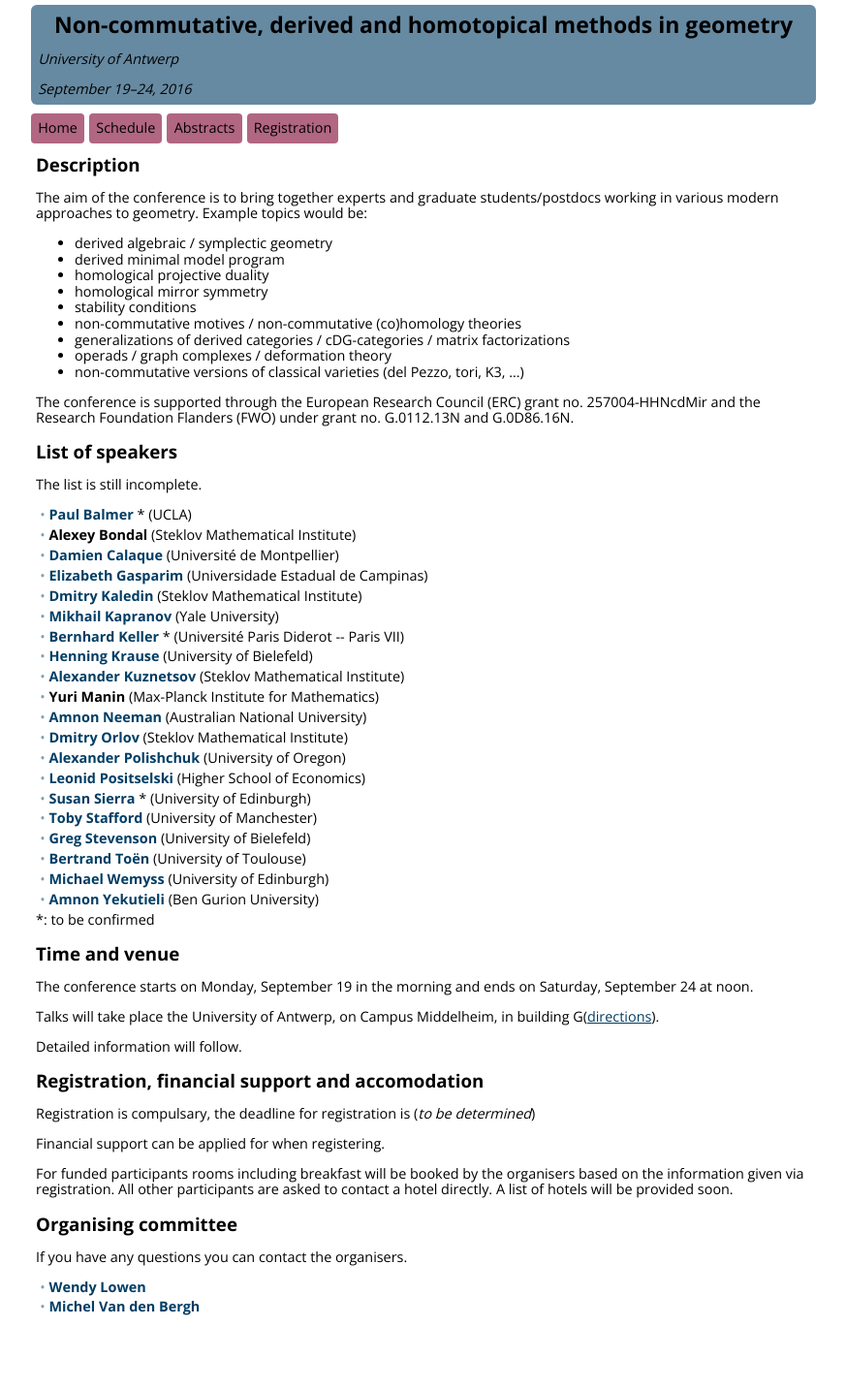
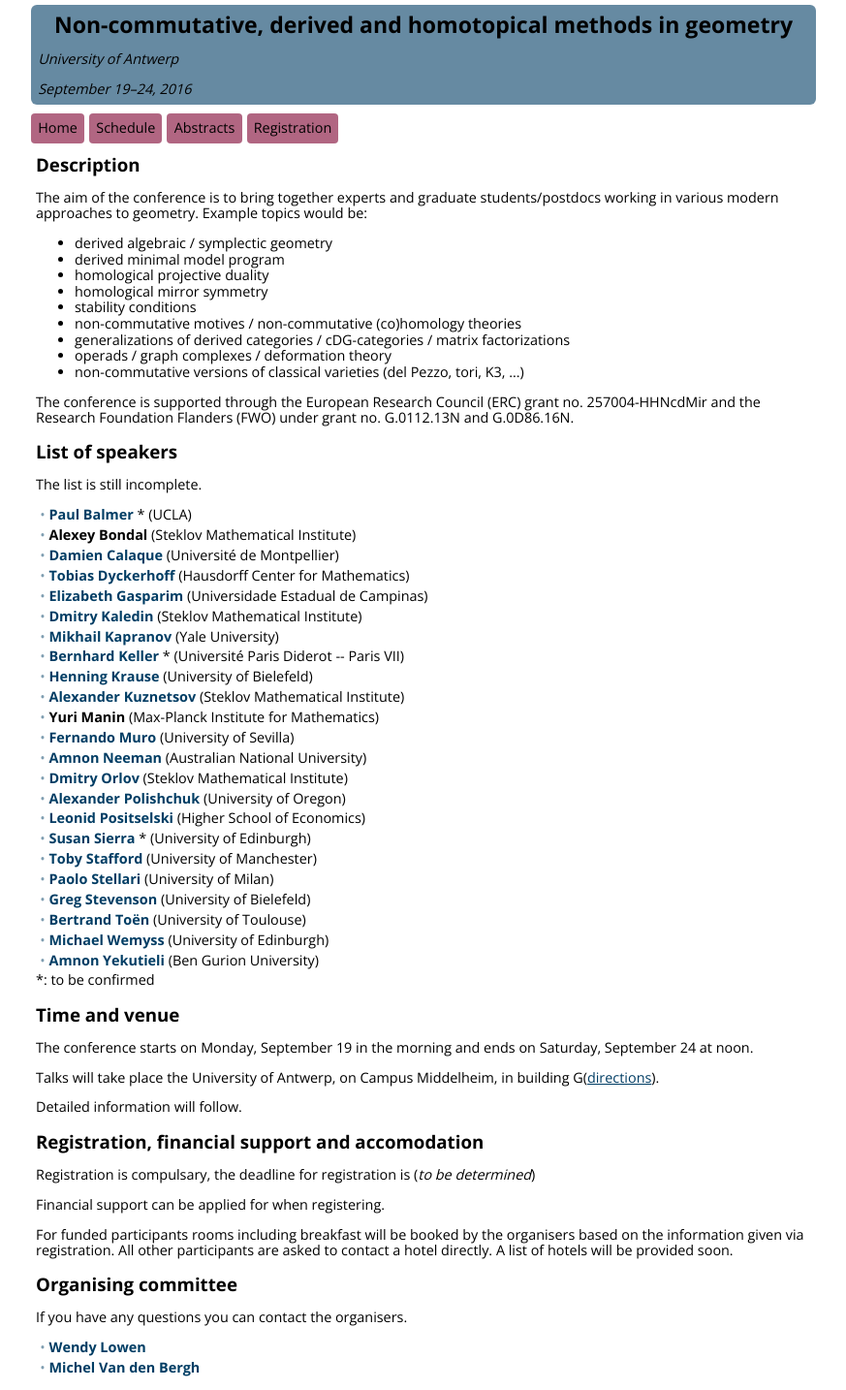
Before and after one commit to ncag-info/antwerp-2016, a Jekyll site: the page built from index.html, in a window 1280 px wide. Shown: the whole page at 97% size, without its empty margins (203-1076 px from the left). Built offline with Jekyll 4.4.1, drawn with Linux system fonts in a browser that asks for light colours; nearby versions of some CDN libraries; library files that are not in the unit come from our copies; before the commit the page ends 1371 px from its top, so only the background shows below that.

Commit message:
More speakers

```diff
--- a/_data/speakers.yml
+++ b/_data/speakers.yml
@@ -12,6 +12,11 @@ calaque:
   name: Damien Calaque
   affiliation: Université de Montpellier
   website: http://www.math.univ-montp2.fr/~calaque/
+
+dyckerhoff:
+  name: Tobias Dyckerhoff
+  affiliation: Hausdorff Center for Mathematics
+  website: http://www.math.uni-bonn.de/people/dyckerho/
 
 gasparim:
   name: Elizabeth Gasparim
@@ -48,6 +53,11 @@ manin:
   name: Yuri Manin
   affiliation: Max-Planck Institute for Mathematics
 
+muro:
+  name: Fernando Muro
+  affiliation: University of Sevilla
+  website: http://personal.us.es/fmuro/
+
 neeman:
   name: Amnon Neeman
   affiliation: Australian National University
@@ -79,6 +89,11 @@ stafford:
   affiliation: University of Manchester
   website: http://www.maths.manchester.ac.uk/~jts/
 
+stellari:
+  name: Paolo Stellari
+  affiliation: University of Milan
+  website: http://users.unimi.it/stellari/
+
 stevenson:
   name: Greg Stevenson
   affiliation: University of Bielefeld
```
